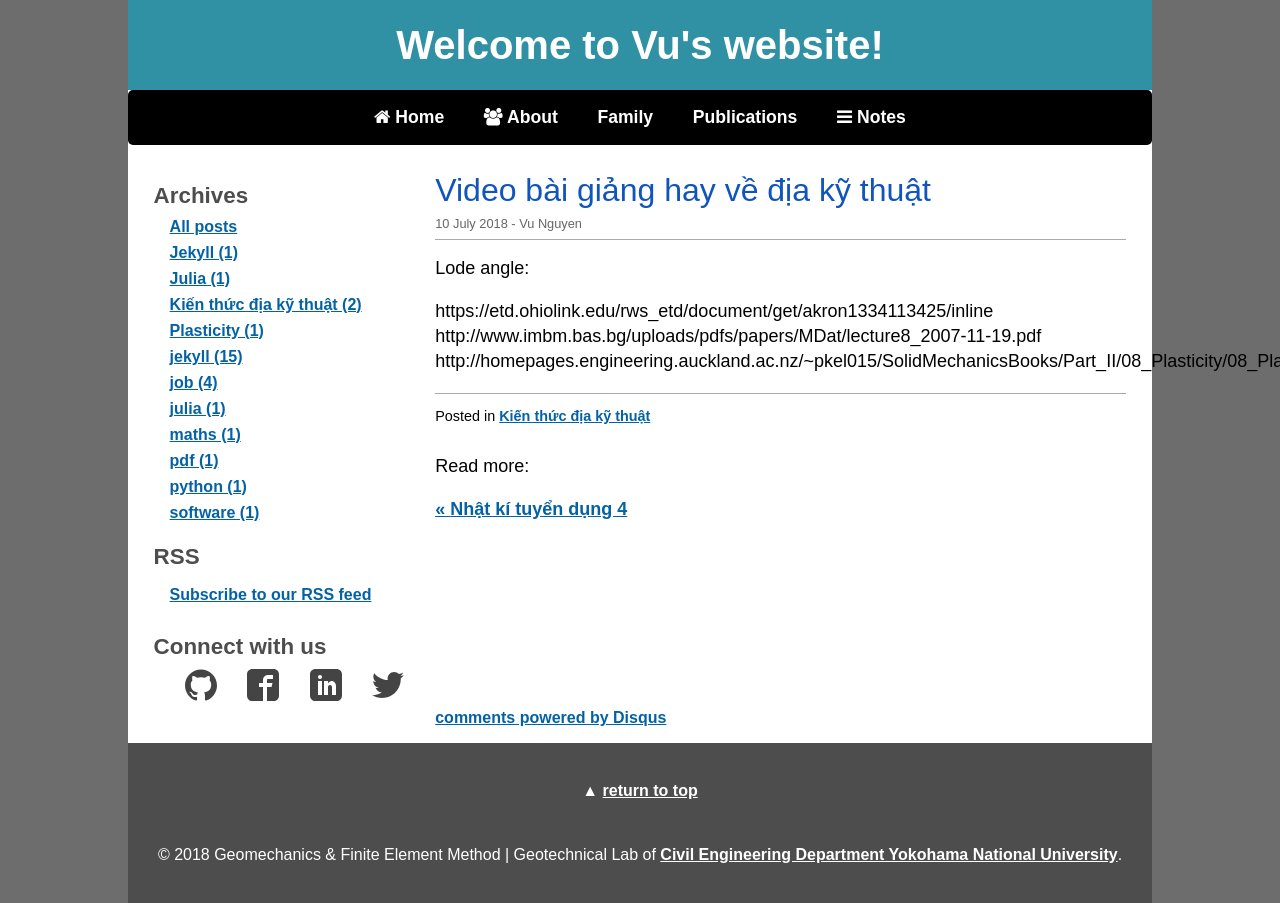
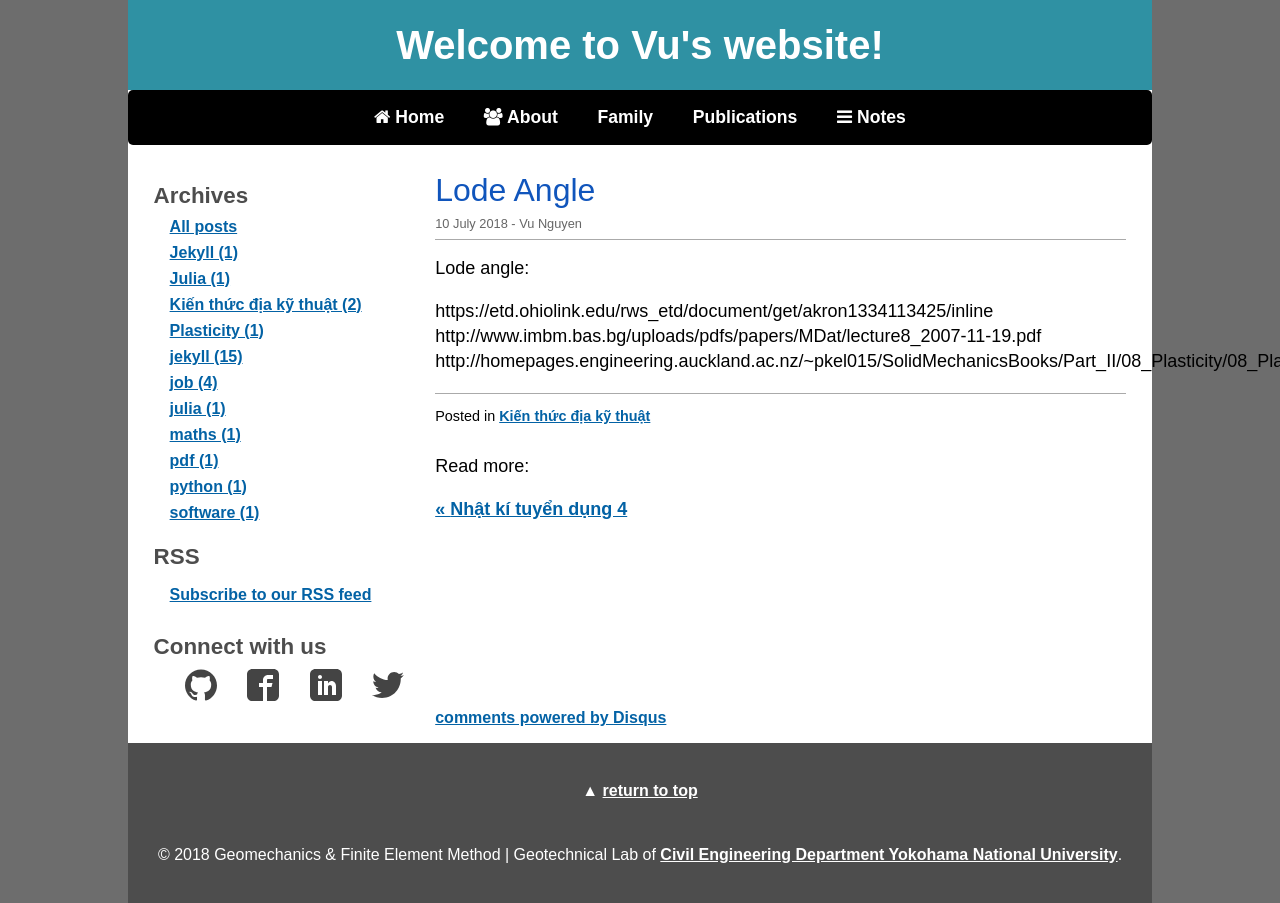
Before and after one commit to quangvunp/geomechanics, a Jekyll site: the page built from _posts/2018-07-10-Geotech2.md, in a window 1280 px wide. Built offline with Jekyll 4.4.1, drawn with Linux system fonts in a browser that asks for light colours; comment, search, counter and statistics services are not loaded.

Commit message:
Update 2018-07-10-Geotech2.md

```diff
--- a/_posts/2018-07-10-Geotech2.md
+++ b/_posts/2018-07-10-Geotech2.md
@@ -1,6 +1,6 @@
 ---
 layout: post
-title:  "Video bài giảng hay về địa kỹ thuật"
+title:  "Lode Angle"
 date:   2018-07-10
 author: Vu Nguyen
 tags: [Kiến thức địa kỹ thuật]
```
